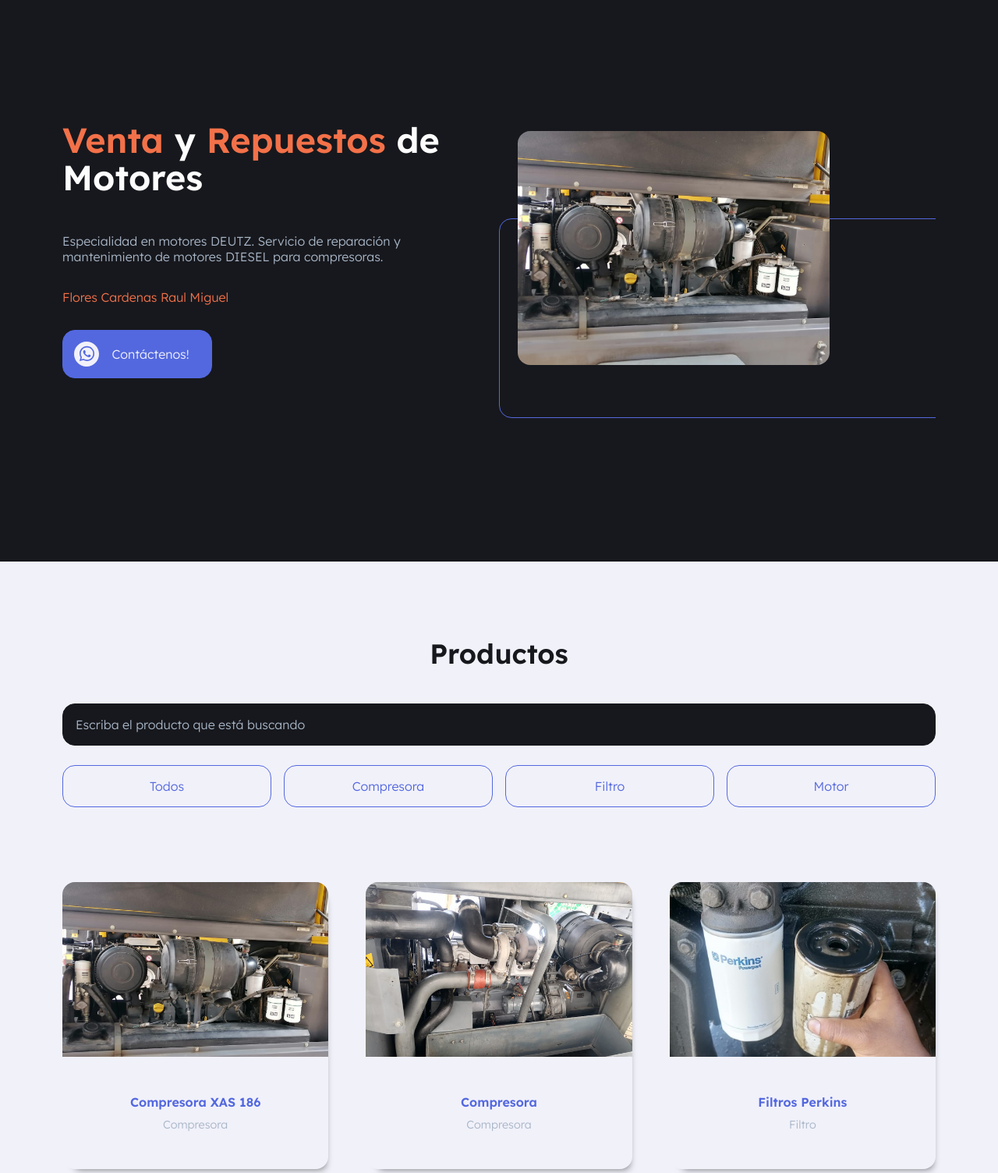
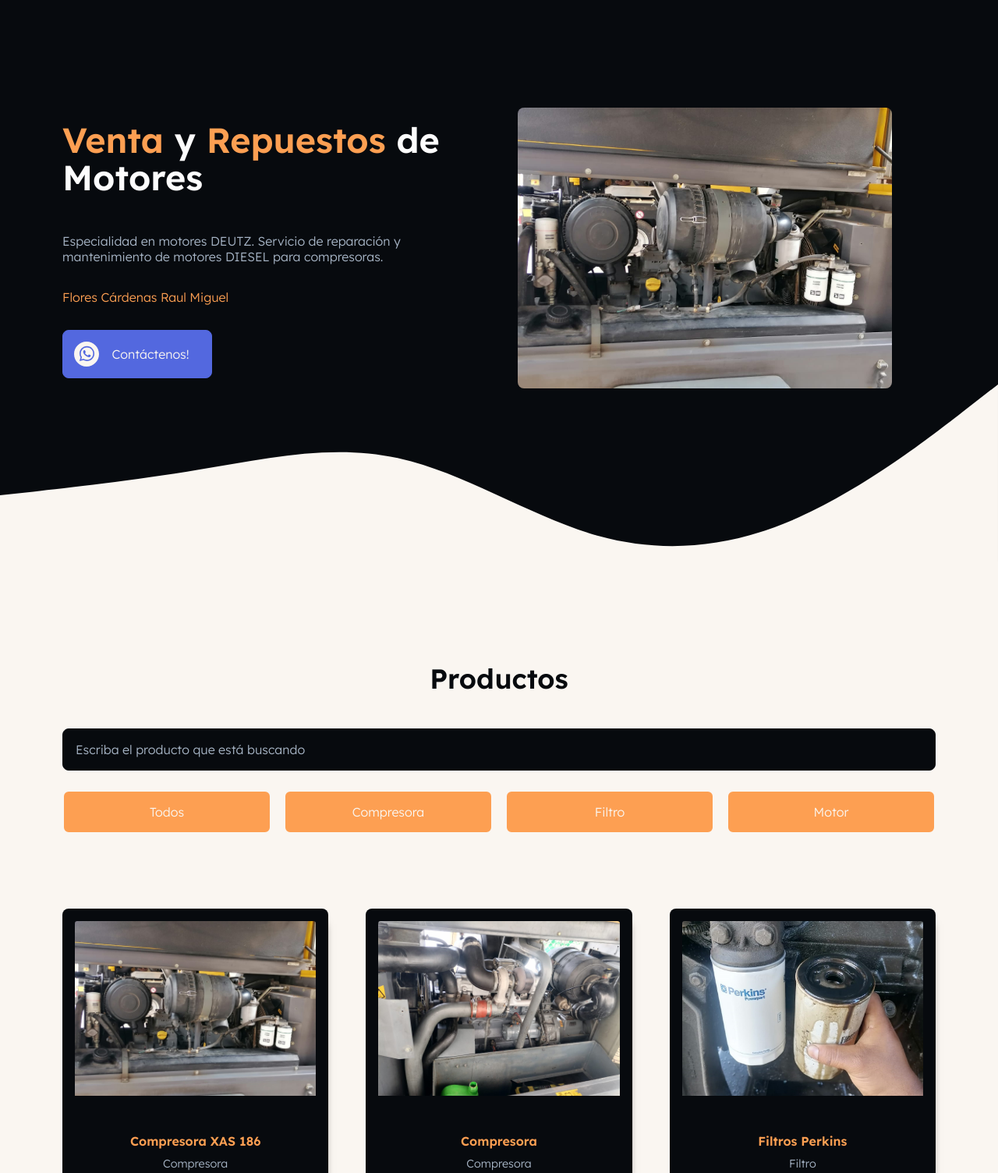
Before and after one commit to dannxvc/interactive-products-filter, a plain HTML site: page index.html in a window 1280 px wide. Shown: the part 80-1584 px from the top of the page at 78% size. Drawn offline with Linux system fonts and the light colour scheme.

Commit message:
Update design with waves and new colors

```diff
--- a/assets/css/footer.css
+++ b/assets/css/footer.css
@@ -1,9 +1,9 @@
 #footer{
     display: grid;
-    background: var(--gray);
+    background: var(--primary);
     color: var(--gray);
-    color: var(--white);
     padding: 1rem 0 0 0;
+    position: relative;
 }
 .footer-socials{
     display: flex;
@@ -11,7 +11,7 @@
     justify-content: space-between;
 }
 .logo{
-    color: var(--white);
+    color: var(--gray);
     padding: 0;
 }
 .footer-icons,
@@ -20,13 +20,13 @@
     max-width: 70rem;
     margin: 0 auto;
     padding: 2rem 0;
-    --icon:var(--white);
+    --icon:var(--gray);
 }
 .footer-description{
     width: 100%;
 }
 .footer-icon:hover{
-    --icon:var(--primary);
+    --icon:var(--white);
 }
 .footer-icon{
     width: 2rem;
@@ -37,15 +37,19 @@
 }
 .footer-attribution{
     text-align: center;
-    background: var(--primary);
-    padding: 1rem 0;
+    background: var(--gray);
+    padding: 2rem 1rem;
 }
 .footer-attribution p{
-    color: var(--gray);
+    color: var(--white);
     font-size: .8rem;
 }
 .footer-attribution a,
 .footer-owner{
-    color: var(--gray);
+    color: var(--white);
     font-weight: 600;
 }
+hr{
+    background: var(--gray);
+    border: .05rem solid var(--gray);
+}
--- a/assets/css/header.css
+++ b/assets/css/header.css
@@ -1,11 +1,17 @@
 #header{
+    position: relative;
+}
+.header-container{
     display: grid;
-    grid-template-columns: 1fr 1fr;
+    grid-template-columns: 1fr;
+    height: 100vh;
     gap: 3rem;
-    height: 100vh;
-    position: relative;
     align-items: center;
     overflow: hidden;
+    width: 90%;
+    max-width: 70rem;
+    margin: 0 auto;
+    z-index: 2;
 }
 .title-keyword{
     color: var(--primary);
@@ -14,12 +20,15 @@
     display: grid;
     gap: 2rem;
 }
+.header-img-container{
+    display: none;
+}
 .header-nombre{
     color: var(--primary);
 }
 .header-wpp-btn,
 .header-img{
-    border-radius: 1rem;
+    border-radius: .5rem;
 }
 .header-wpp-btn{
     padding: 0.4rem .9rem;
@@ -45,17 +54,21 @@
     color: var(--primary-light);
 }
 .header-img{
-    width: 25rem;
+    width: 30rem;
 }
-.header-img-container::before{
-    content: ".";
+
+.header-wave{
     position: absolute;
-    top:45%;
-    left: 50%;
-    width: 100rem;
-    height: 16rem;
-    border-radius: 1rem;
-    border: var(--primary-light) 0.05rem solid;
-    color:transparent;
+    bottom: 0;
+    width: 100%;
     z-index: -1;
 }
+
+@media only screen and (min-width:67rem){
+    .header-container{
+        grid-template-columns: 1fr 1fr;
+    }
+    .header-img-container{
+        display: block;
+    }
+}
--- a/assets/css/main.css
+++ b/assets/css/main.css
@@ -1,16 +1,15 @@
 @import url('https://fonts.googleapis.com/css2?family=Bungee&family=Lexend+Deca:wght@300;600&display=swap');
 :root{
-    --primary:#f37149;
+    --primary:#fd9f52;
     --primary-light:#5368df;
     --gray-light:#1f2027;
-    --gray:#17181d;
+    --gray:#070a0e;
     /* --gray:#050b1f; */
     --gray-blue:#A8B6C7;
     --blue-light:#d8dcf1;
-    --white:#f1f1fa;
+    --white:#faf6f1;
     --white-light:#fdfdfd;
     --icon:var(--primary);
-    --orange-light:#5368df;
 
 }
 html{
@@ -22,7 +21,6 @@ html{
     padding: 0;
 }
 body{
-    /* background: linear-gradient(var(--blue-dark) 0%,40%,var(--gray)100%); */
     background: var(--gray);
     font-family: 'Lexend Deca', sans-serif;
     color: var(--gray-blue);
@@ -55,11 +53,6 @@ h3{
 a{
     text-decoration: none;
 }
-header{
-    width: 90%;
-    max-width: 70rem;
-    margin: 0 auto;
-}
 ul{
     list-style: none;
 }
--- a/assets/css/products.css
+++ b/assets/css/products.css
@@ -1,9 +1,9 @@
 #products{
     text-align: center;
-    /* background: linear-gradient(var(--white),var(--primary-light)); */
     background: var(--white);
-    padding: 6rem 0 0 0;
+    padding: 8rem 0;
     min-height: 100vh;
+    position: relative;
 }
 .products-input,
 .products-container,
@@ -19,13 +19,12 @@
 .product-card,
 .products-input,
 .products-btns{
-    border-radius: 1rem;
+    border-radius: .5rem;
 }
 .products-input{
     border: var(--gray) 0.05rem solid;
     background: var(--gray);
     padding: 1rem;
-    width: 100%;
     color: var(--white);
     margin: 1.6rem 0;
 }
@@ -34,42 +33,43 @@
 }
 .products-types{
     display: grid;
-    grid-template-columns: 1fr 1fr 1fr 1fr;
+    grid-template-columns: 1fr 1fr;
     justify-items: center;
     gap: 1rem;
-    width: 100%;
 }
 .products-btns{
-    border: var(--primary-light) 0.05rem solid;
-    background:transparent;
+    border: var(--white) 0.15rem solid;
+    background:var(--primary);
     padding: 1rem;
     width: 100%;
     cursor: pointer;
-    color: var(--primary-light);
+    color: var(--white);
 }
 .products-btns:hover{
-    color: var(--white);
-    background:var(--primary-light);
-    border: var(--white) 0.05rem solid;
+    color: var(--primary);
+    background:transparent;
+    border: var(--primary) 0.15rem solid;
 }
 .products-container,
 .product-card{
     display: grid;
 }
 .products-container{
-    grid-template-columns: 1fr 1fr 1fr;
-    gap: 3rem;
-    padding: 6rem 0 8rem 0;
+    grid-template-columns: 1fr;
+    gap: 2rem;
+    padding: 3rem 0 8rem 0;
 }
 .product-card{
     overflow: hidden;
     box-shadow: 6px 10px 10px -10px rgba(0, 0, 0, 0.55);
     grid-template-rows: 1fr auto;
     text-align: center;
+    padding: 1rem;
+    background: var(--gray);
 }
 .product-card figcaption p{
     font-weight: 600;
-    color: var(--primary-light);
+    color: var(--primary);
     margin-bottom: 0.5rem;
 }
 .product-card figcaption span{
@@ -83,6 +83,7 @@
 }
 .products-img{
     width: 100%;
+    border-radius: .2rem;
 }
 .product-description{
     padding: 3rem;
@@ -101,3 +102,25 @@
     grid-column-end: 5;
     font-size: 1.5rem;
 }
+.footer-wave{
+    position: absolute;
+    bottom: 0;
+    right: 0;
+}
+@media only screen and (min-width:40rem){
+    .products-container{
+        grid-template-columns: 1fr 1fr;
+        gap: 3rem;
+        padding: 6rem 0 8rem 0;
+    }
+    .products-types{
+        grid-template-columns: 1fr 1fr 1fr 1fr;
+        gap: 1rem;
+    }
+}
+@media only screen and (min-width:67rem){
+    .products-container{
+        grid-template-columns: 1fr 1fr 1fr;
+        padding: 1rem auto;
+    }
+}
--- a/index.html
+++ b/index.html
@@ -11,14 +11,21 @@
 </head>
 <body>
     <header id="header">
+        <div class="header-container">
             <div class="header-description">
                 <h1>
                     <strong class="title-keyword">Venta</strong> y <strong class="title-keyword">Repuestos</strong> de Motores
                 </h1>
-            <p>Especialidad en motores DEUTZ. Servicio de reparación y mantenimiento
+                <p>Especialidad en motores DEUTZ.
+                    Servicio de reparación y mantenimiento
                     de motores DIESEL para compresoras.
                 </p>
-            <p class="header-nombre">Flores Cardenas Raul Miguel</p>
+                <!-- <ul>
+                    <li>Reparacion y mantenimiento de sistemas hidraulicos</li>
+                    <li>Reparacion de motor DIESEL</li>
+                    <li>Venta de repuestos</li>
+                </ul> -->
+                <p class="header-nombre">Flores Cárdenas Raul Miguel</p>
                 <a href="https://wa.me/999846465" class="header-wpp-btn" target="_blank">
                     <svg class="header-wpp-icon" width="48" height="48" viewBox="0 0 48 48" fill="none" xmlns="http://www.w3.org/2000/svg">
                         <path fill-rule="evenodd" clip-rule="evenodd" d="M24 48C10.7452 48 0 37.2548 0 24C0 10.7452 10.7452 0 24 0C37.2548 0 48 10.7452 48 24C48 37.2548 37.2548 48 24 48ZM24.7911 37.3525C32.6595 37.3493 39.059 30.9483 39.0621 23.0815C39.0637 19.2683 37.5806 15.6828 34.8862 12.9854C32.1918 10.2879 28.6086 8.80165 24.7909 8.8C16.9248 8.8 10.5228 15.2017 10.5196 23.0702C10.5186 25.5855 11.1757 28.0405 12.4246 30.2048L10.4 37.6L17.9653 35.6155C20.0498 36.7524 22.3967 37.3517 24.7852 37.3525H24.7911Z" fill="var(--icon)"/>
@@ -30,6 +37,8 @@
             <div class="header-img-container">
                 <img class="header-img" src="/assets/img/products/compresora-xas-186.jpeg" alt="Header image compresora XAS">
             </div>
+        </div>
+        <svg class="header-wave" xmlns="http://www.w3.org/2000/svg" viewBox="0 0 1440 320"><path fill="#faf6f1" fill-opacity="1" d="M0,224L48,218.7C96,213,192,203,288,186.7C384,171,480,149,576,170.7C672,192,768,256,864,282.7C960,309,1056,299,1152,256C1248,213,1344,139,1392,101.3L1440,64L1440,320L1392,320C1344,320,1248,320,1152,320C1056,320,960,320,864,320C768,320,672,320,576,320C480,320,384,320,288,320C192,320,96,320,48,320L0,320Z"></path></svg>
     </header>
     <main id="products">
         <h2>Productos</h2>
@@ -51,12 +60,13 @@
                 </figcaption>
             </figure>
         </section>
+        <svg class="footer-wave" xmlns="http://www.w3.org/2000/svg" viewBox="0 0 1440 320"><path fill="#fd9f52" fill-opacity="1" d="M0,256L48,240C96,224,192,192,288,181.3C384,171,480,181,576,208C672,235,768,277,864,277.3C960,277,1056,235,1152,213.3C1248,192,1344,192,1392,192L1440,192L1440,320L1392,320C1344,320,1248,320,1152,320C1056,320,960,320,864,320C768,320,672,320,576,320C480,320,384,320,288,320C192,320,96,320,48,320L0,320Z"></path></svg>
     </main>
     <footer id="footer">
         <div class="footer-icons">
             <div class="footer-socials">
                 <!-- <img class="footer-logo" src="/assets/img/icons/logo.svg" alt="Logo img"> -->
-                <h3 class="logo">FC</h3>
+                <h3 class="logo">FC Motors Kal</h3>
                 <div>
                     <a href="https://wa.me/999846465" target="_blank">
                         <svg class="footer-icon" width="48" height="48" viewBox="0 0 48 48" fill="none" xmlns="http://www.w3.org/2000/svg">
@@ -90,9 +100,9 @@
         </div>
 
         <div class="footer-attribution">
-            <p>©2022 FC Venta y Repuestos de Motores - <span class="footer-owner">Miguel Raúl Flores Cárdenas</span></p>
+            <p>©2022 FC Motors Kal - <span class="footer-owner">Miguel Raúl Flores Cárdenas</span></p>
             <p>Diseñado y desarrollado por <a href="https://danna.pages.dev/" target="_blank">Danna Vila</a></p>
-            <p>All rights reserved. ©</p>
+            <!-- <p>All rights reserved. ©</p> -->
         </div>
     </footer>
 </body>
```
Lines whose indentation alone changed are shown as unchanged.
